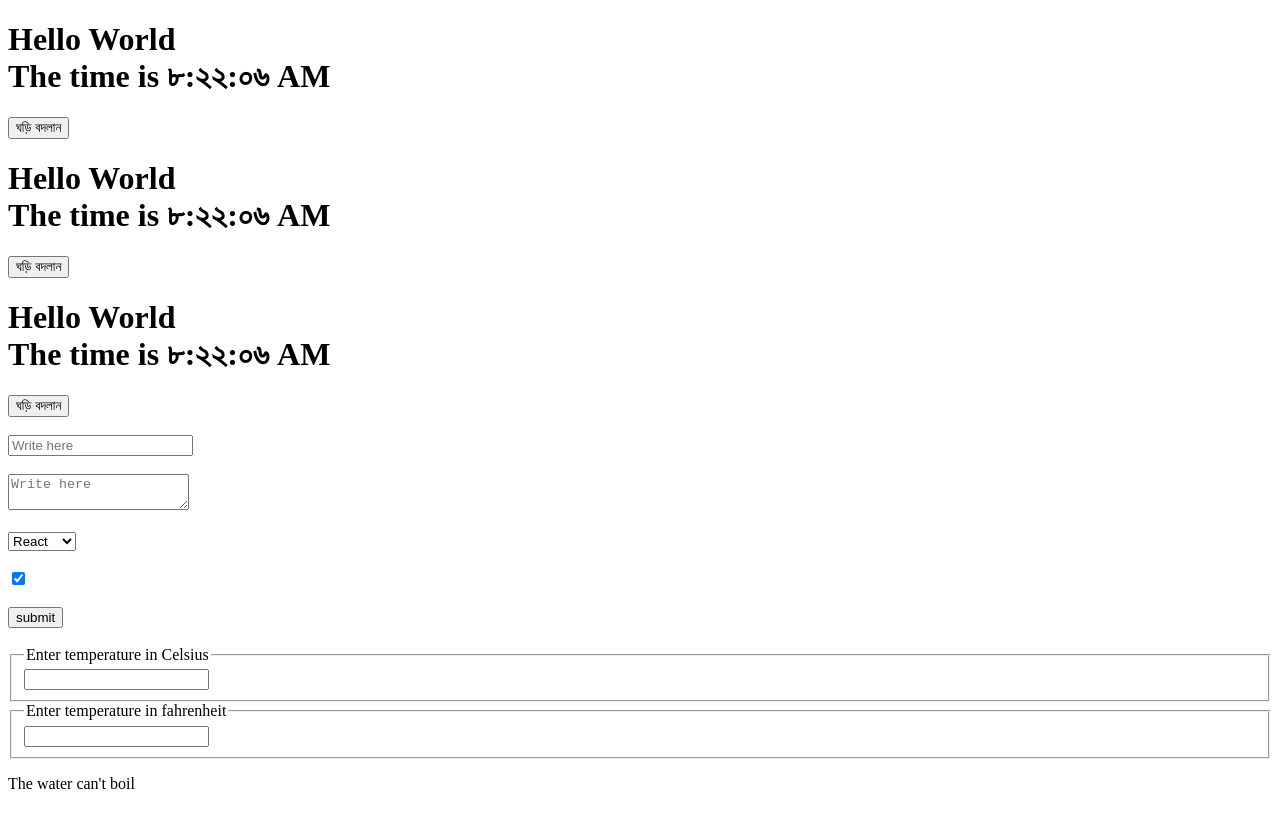
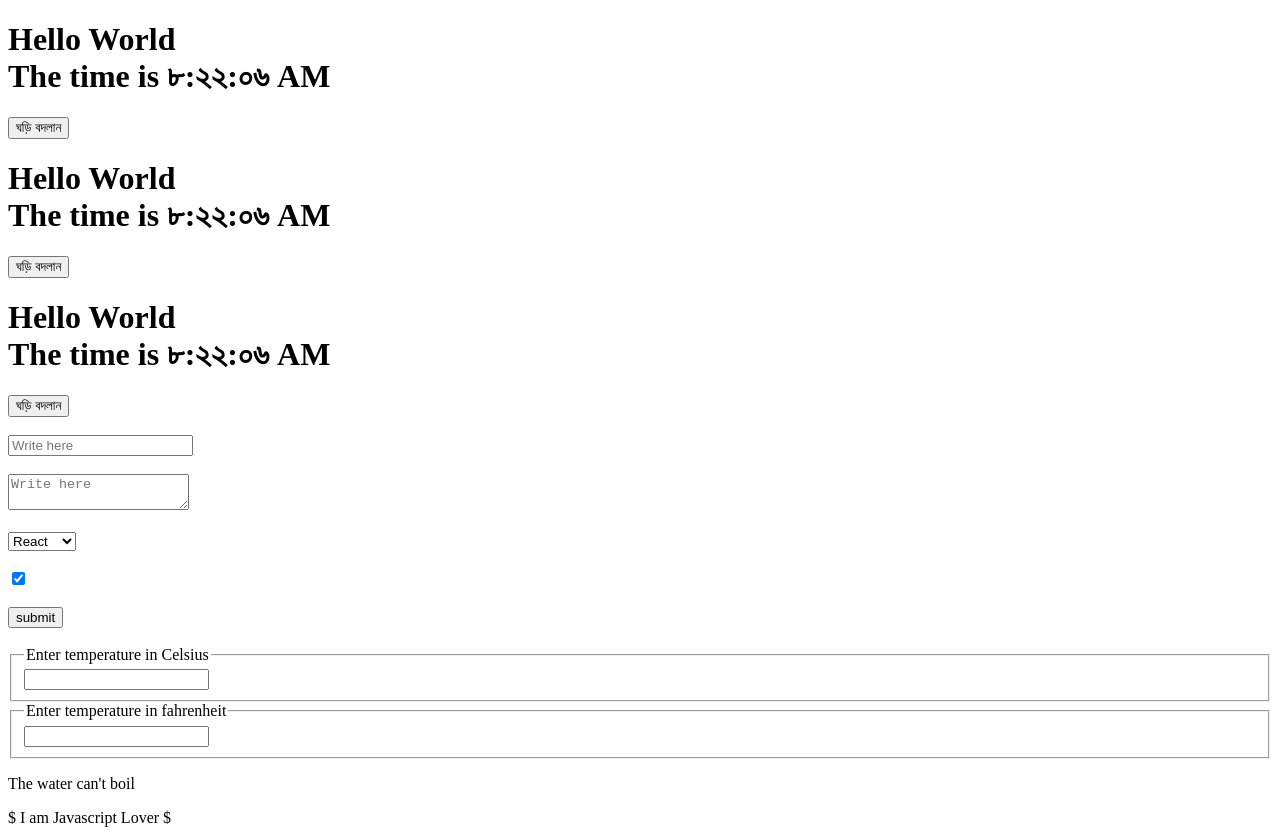
Before and after one commit to Ndhossain/reactpractice, a React (Create React App) app in the folder my-app/: page / in a window 1280 px wide. Before the commit the page ends 809 px from the top, so only its background shows below. Built offline with nearby package versions, Linux system fonts and the light colour scheme.

Commit message:
Composition vs Inheritance

```diff
--- a/my-app/src/App.js
+++ b/my-app/src/App.js
@@ -1,6 +1,8 @@
+import Calculator from './components/Calculator';
 import Clocklist from './components/Clocklist';
+import Emoji from './components/Emoji';
 import Form from './components/Form';
-import Calculator from './components/Calculator';
+import Text from './components/Text';
 
 function App() {
     const quantity = [1, 2, 3];
@@ -17,6 +19,9 @@ function App() {
             <div>
                 <Calculator />
             </div>
+            <div>
+                <Emoji>{({ addEmoji }) => <Text addEmoji={addEmoji} />}</Emoji>
+            </div>
         </>
     );
 }
--- /dev/null
+++ b/my-app/src/components/Emoji.js
@@ -0,0 +1,10 @@
+import React from 'react';
+
+export default class Emoji extends React.Component {
+    addEmoji = (text, emoji) => `${emoji} ${text} ${emoji}`;
+
+    render() {
+        // eslint-disable-next-line react/destructuring-assignment
+        return this.props.children({ addEmoji: this.addEmoji });
+    }
+}
--- /dev/null
+++ b/my-app/src/components/Text.js
@@ -0,0 +1,4 @@
+export default function Text({ addEmoji }) {
+    const text = 'I am Javascript Lover';
+    return <div>{addEmoji ? addEmoji(text, '$') : text}</div>;
+}
```
